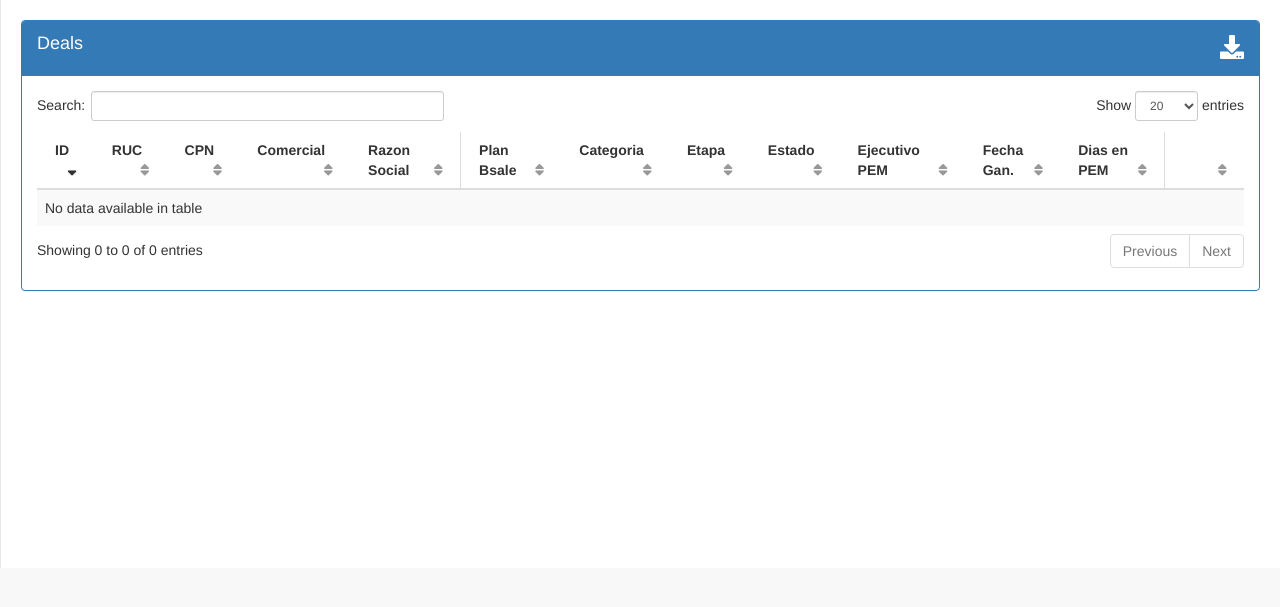
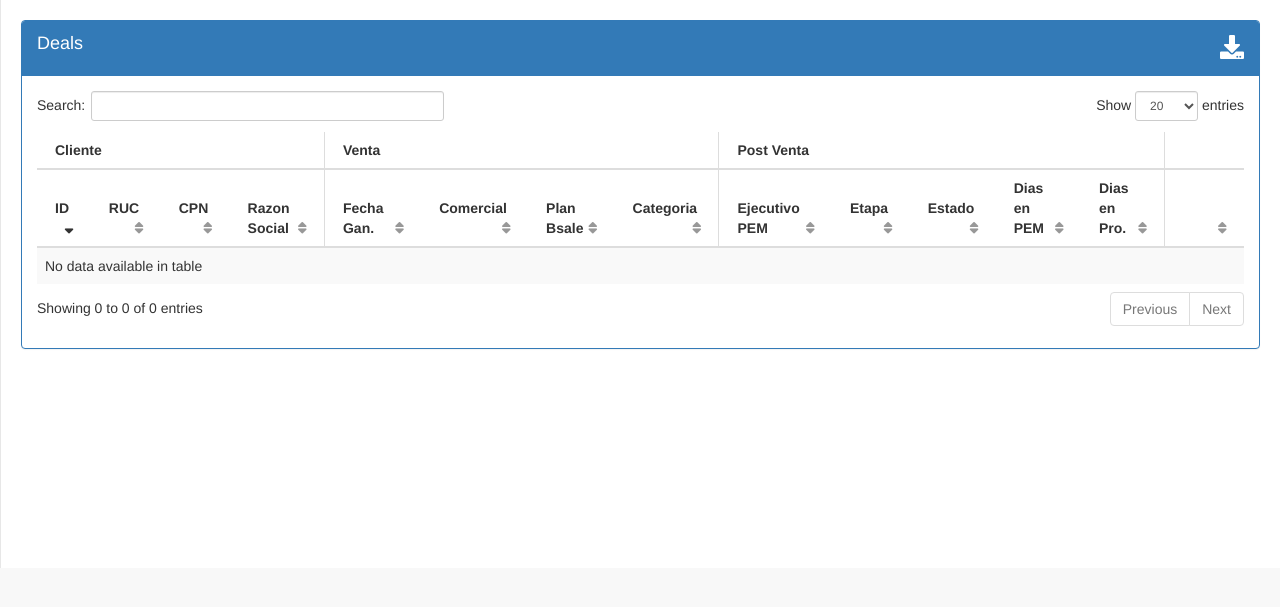
Before and after one commit to Rodolfo-Rodriguez/bsale_seguimiento, a Python web app: template app/templates/list_deal.html in a window 1280 px wide. Shown: the part 51-658 px from the top of the page. Run offline with Jinja, Linux system fonts and the light colour scheme; the template is opened without the code that fills it, so the values that code supplies are empty; some libraries are stand-ins or nearby versions.

Commit message:
small fix

```diff
--- a/app/templates/list_deal.html
+++ b/app/templates/list_deal.html
@@ -44,18 +44,25 @@
          <table width="100%" class="table table-striped table-hover table-compact" id="dataTables">
           <thead>
             <tr>
+              <th colspan="4" class="table-border-right">Cliente</th>
+              <th colspan="4" class="table-border-right">Venta</th>
+              <th colspan="5" class="table-border-right">Post Venta</th>
+              <th colspan="1"></th>
+            </tr>
+            <tr>
               <th>ID</th>
               <th>RUC</th>
               <th>CPN</th>
+              <th class="table-border-right">Razon Social</th>
+              <th>Fecha Gan.</th>
               <th>Comercial</th>
-              <th class="table-border-right">Razon Social</th>
               <th>Plan Bsale</th>
-              <th>Categoria</th>
+              <th class="table-border-right">Categoria</th>
+              <th>Ejecutivo PEM</th>
               <th>Etapa</th>
               <th>Estado</th>
-              <th>Ejecutivo PEM</th>
-              <th>Fecha Gan.</th>
-              <th class="table-border-right">Dias en PEM</th>
+              <th>Dias en PEM</th>
+              <th class="table-border-right">Dias en Pro.</th>
               <th></th>
             </tr>
           </thead>
@@ -65,15 +72,16 @@
               <td><a href="/deal/show/{{item.negocio_id}}">{{item.negocio_id}}</a></td>
               <td><a href="/deal/show/{{item.negocio_id}}">{{item.ruc}}</a></td>
               <td><a href="/deal/show/{{item.negocio_id}}">{{item.cpn}}</a></td>
+              <td class="table-border-right"><a href="/deal/show/{{item.negocio_id}}">{{item.razon_social}}</a></td>
+              <td>{{item.fecha_ganado}}</td>
               <td><a href="/deal/add_filter?field=comercial&op===&value={{item.comercial}}">{{item.comercial}}</td>
-              <td class="table-border-right"><a href="/deal/show/{{item.negocio_id}}">{{item.razon_social}}</a></td>
               <td><a href="/deal/add_filter?field=plan_bsale&op===&value={{item.plan_bsale}}">{{item.plan_bsale}}</td>
-              <td><a href="/deal/add_filter?field=categoria&op===&value={{item.categoria}}">{{item.categoria}}</td>
+              <td class="table-border-right"><a href="/deal/add_filter?field=categoria&op===&value={{item.categoria}}">{{item.categoria}}</td>
+              <td><a href="/deal/add_filter?field=ejecutivo_pem&op===&value={{item.ejecutivo_pem}}">{{item.ejecutivo_pem}}</a></td>
               <td><a href="/deal/add_filter?field=etapa&op===&value={{item.etapa}}">{{item.etapa}}</a></td>
               <td><a href="/deal/add_filter?field=estado&op===&value={{item.estado}}">{{item.estado}}</a></td>
-              <td><a href="/deal/add_filter?field=ejecutivo_pem&op===&value={{item.ejecutivo_pem}}">{{item.ejecutivo_pem}}</a></td>
-              <td>{{item.fecha_ganado}}</td>
-              <td align="center" class="table-border-right">{{item.dias_pem()}}</td>
+              <td align="center">{{item.dias_pem()}}</td>
+              <td align="center" class="table-border-right">{{item.dias_prod()}}</td>
               <td align="right">
                 {% if item.tiene_url() %}
                   <a href="{{item.url_bsale}}" target="_new" class="icon-list"><i class="fas fa-link"></i></a>
@@ -112,8 +120,8 @@
               "lengthChange": true,
               "lengthMenu": [ 20, 50, 100 ],
               "sDom": "<'row'<'col-lg-6'f><'col-lg-6'l>>t<'row'<'col-lg-6'i><'col-lg-6'p>>",
-              "columnDefs": [ { "width": "60px", "targets": [10] },
-                              { "width": "43px", "targets": [12]}]
+              "columnDefs": [ { "width": "60px", "targets": [4] },
+                              { "width": "43px", "targets": [13]}]
           });
           $('.dataTables_filter input').css({"width": "60%"});
       });
--- a/app/templates/list_deal_prod.html
+++ b/app/templates/list_deal_prod.html
@@ -46,7 +46,7 @@
           <thead>
             <tr>
               <th colspan="2" class="table-border-right">Cliente</th>
-              <th colspan="3" class="table-border-right">Deal</th>
+              <th colspan="4" class="table-border-right">Produccion</th>
               <th colspan="2" class="table-border-right" align="center">Seguimiento Pasa a Produccion</th>
               <th colspan="2" class="table-border-right" align="center">Seguimiento dia 7</th>
               <th colspan="2" class="table-border-right" align="center">Seguimiento dia 15</th>
@@ -57,6 +57,7 @@
               <th>CPN</th>
               <th class="table-border-right">Razon Social</th>
               <th>Fecha Prod.</th>
+              <th>Dias en Prod.</th>
               <th class="table-border-right">Estado</th>
               <th class="table-border-right">Al Dia</th>
               {% for idx in range(0,5) %}
@@ -74,6 +75,7 @@
               <td><a href="/deal/show/{{item.negocio_id}}">{{item.cpn}}</a></td>
               <td class="table-border-right"><a href="/deal/show/{{item.negocio_id}}">{{item.razon_social}}</a></td>
               <td>{{item.fecha_pase_produccion}}</td>
+              <td>{{item.dias_prod()}}</td>
               <td class="table-border-right"><a href="/deal/add_filter?field=estado&op===&value={{item.estado}}">{{item.estado}}</a></td>
               {% if al_dia == 'NO' %}
                 <td class="text-danger table-border-right" align="center">{{al_dia}}</td>
@@ -135,7 +137,7 @@
               "lengthChange": true,
               "lengthMenu": [ 20, 50, 100 ],
               "sDom": "<'row'<'col-lg-6'f><'col-lg-6'l>>t<'row'<'col-lg-6'i><'col-lg-6'p>>",
-              "columnDefs": [ { "width": "60px", "targets": [2,5,7,9,11,13] } ]
+              "columnDefs": [ { "width": "60px", "targets": [2,6,8,10,12,14] } ]
           });
           $('.dataTables_filter input').css({"width": "60%"});
       });
```
